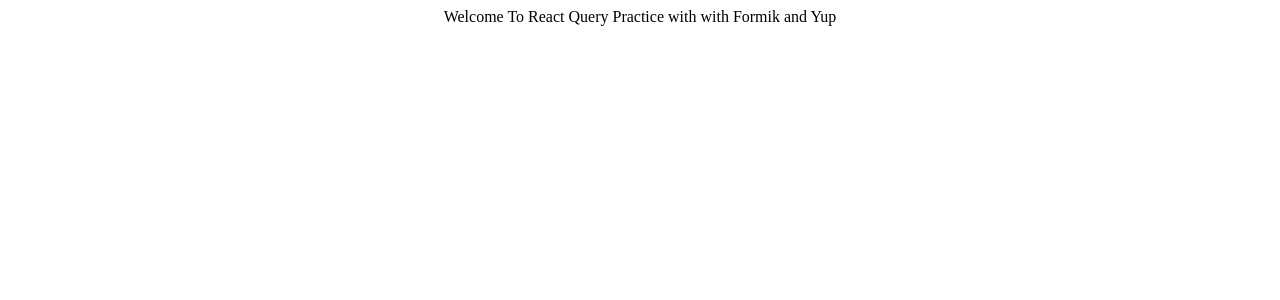
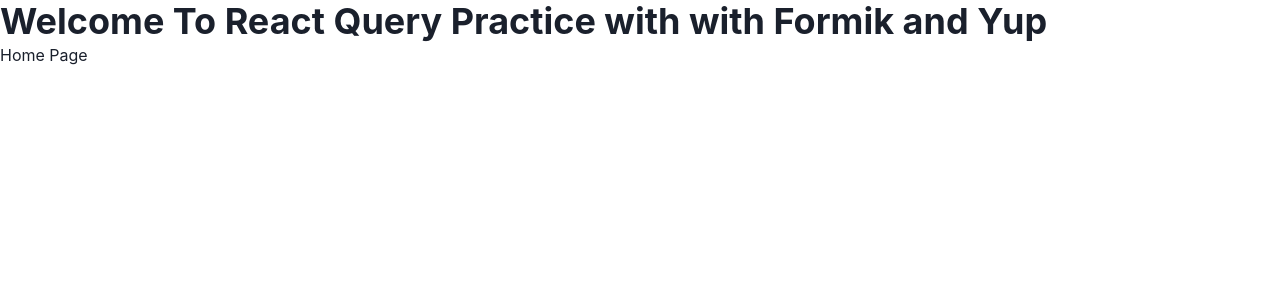
Before and after one commit to kamranlatifch/react-queryWithFormik, a React (Create React App) app: page / in a window 1280 px wide. Shown: the top 300 px of the page. Built offline with nearby package versions, Linux system fonts and the light colour scheme; no server answers.

Commit message:
feat(query-setup): setup react query and make api call to get posts

```diff
--- a/src/App.js
+++ b/src/App.js
@@ -1,11 +1,21 @@
+import { ChakraProvider, Heading } from '@chakra-ui/react';
 import './App.css';
+import { QueryClient,QueryClientProvider } from 'react-query';
+import Home from './Home/Home';
+function App() {
 
-function App() {
+  const queryClient=new QueryClient();
   return (
-    <div className="App">
-     Welcome To React Query Practice with with Formik and Yup
-    </div>
+    <ChakraProvider>
+    <QueryClientProvider client={queryClient}>
+    <Heading> Welcome To React Query Practice with with Formik and Yup
+    </Heading>
+    <Home/>
+    </QueryClientProvider>
+    </ChakraProvider>
   );
 }
 
 export default App;
+
+// cd6807e42e3e13a8d56a28acd067d23e76d2b2b254f449e970cebf0406c09a13
--- /dev/null
+++ b/src/Home/Home.jsx
@@ -0,0 +1,27 @@
+import axios from "axios";
+import React from "react";
+import { useQuery } from "react-query";
+
+const fetchPosts=async ()=>{
+    try{
+ const {data}=await axios.get('https://gorest.co.in/public/v1/posts');
+
+return data;
+}catch (error){
+    throw Error("Unable to fetch posts.")
+}
+
+
+}
+
+
+const Home=()=>{
+const {data:PostsData, isLoading:PostsLoading}=useQuery('posts',fetchPosts);
+
+    console.log("Posts Data is",PostsData)
+    return <div>
+        Home Page
+    </div>
+}
+
+export default Home;
```
Also changed, not shown: package.json (+8 -0 lines), 1 other file (tests, documents, lock files or other folders).
